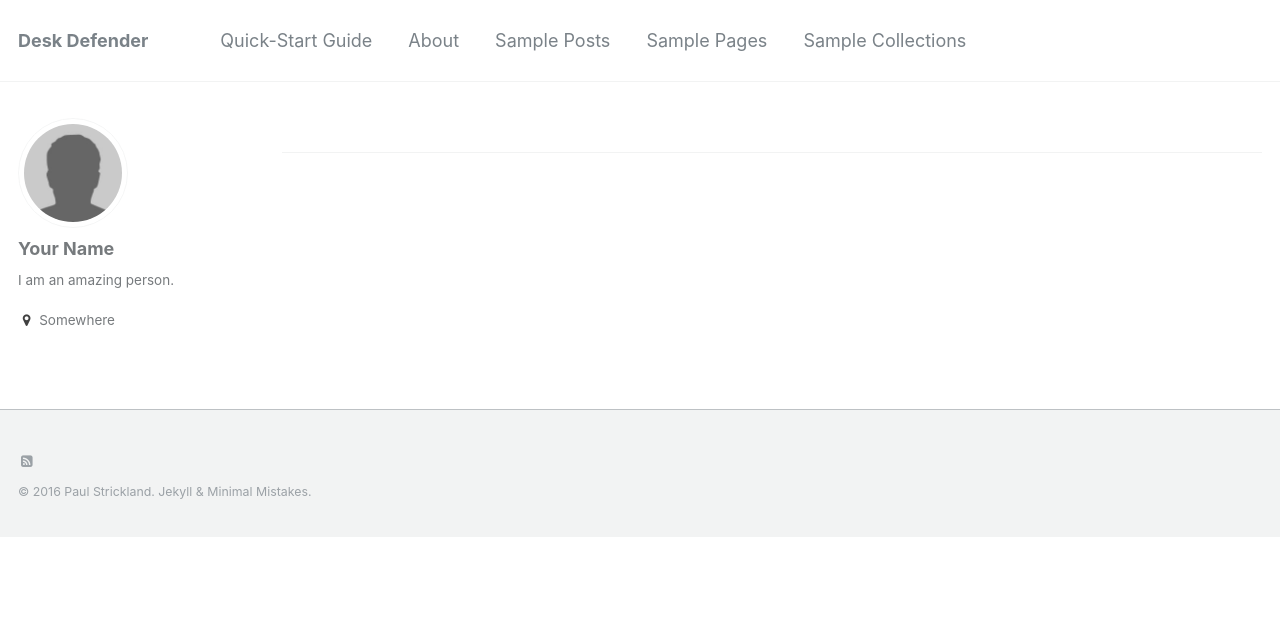
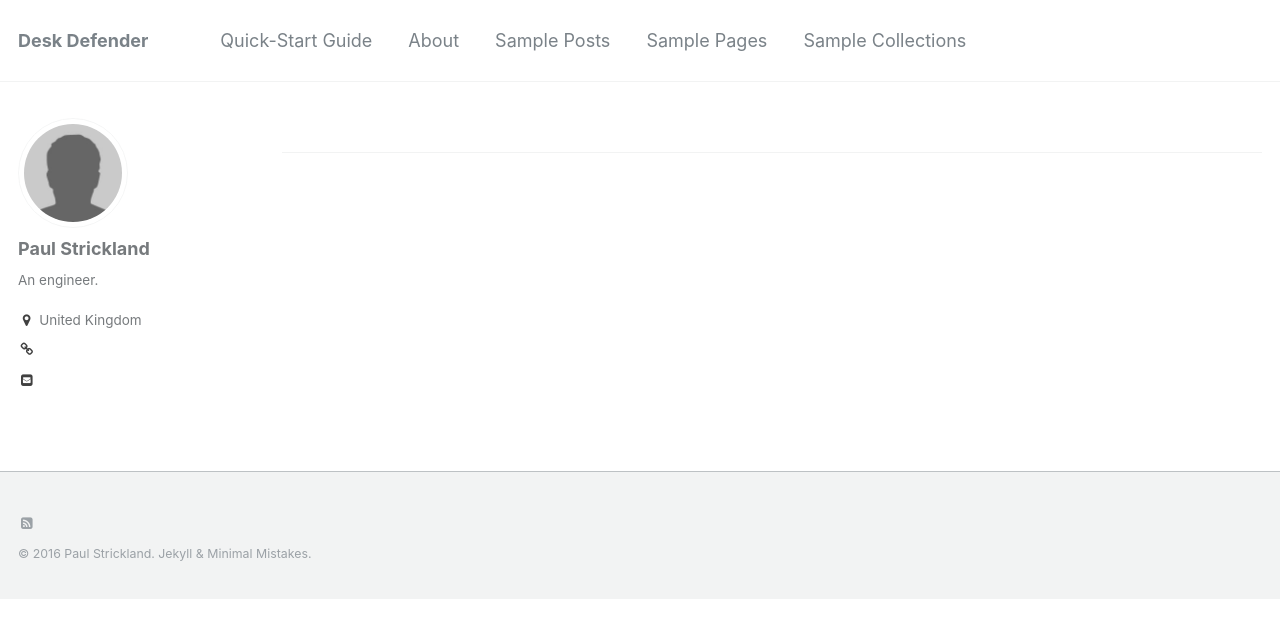
Before and after one commit to pestrickland/desk_defender, a Jekyll site: the page built from index.html, in a window 1280 px wide. Shown: the top 638 px of the page. Built offline with Jekyll 4.4.1, drawn with Linux system fonts in a browser that asks for light colours; the list of posts is cut into pages by our own code; some of the changed lines change nothing that is shown.

Commit message:
Update config.

```diff
--- a/_config.yml
+++ b/_config.yml
@@ -8,11 +8,11 @@
 # Site Settings
 locale                   : "en-GB"
 title                    : "Desk Defender"
-title_separator          : "-"
-name                     : "Paul Strickland"
+title_separator          : "|"
+name                     : &name "Paul Strickland"
 description              : "A project log."
-url                      : "https://pestrickland.github.io/desk_defender" # the base hostname & protocol for your site e.g. "https://mmistakes.github.io"
-baseurl                  : # the subpath of your site, e.g. "/blog"
+url                      : "https://pestrickland.github.io/"  # the base hostname & protocol for your site e.g. "https://mmistakes.github.io"
+baseurl                  : "/desk_defender"  # the subpath of your site, e.g. "/blog"
 gh_repo                  :
 teaser                   : # filename of teaser fallback teaser image placed in /images/, .e.g. "500x300.png"
 # breadcrumbs            : false # true, false (default)
@@ -63,12 +63,12 @@ google_ad_slot           :
 
 # Site Author
 author:
-  name             : "Your Name"
+  name             : *name
   avatar           : "bio-photo.jpg"
-  bio              : "I am an amazing person."
-  location         : "Somewhere"
-  email            :
-  uri              :
+  bio              : "An engineer."
+  location         : "United Kingdom"
+  email            : "paul@pestrickland.co.uk"
+  uri              : "http://pestrickland.co.uk"
   bitbucket        :
   codepen          :
   dribbble         :
@@ -151,7 +151,7 @@ kramdown:
 permalink: /:categories/:title/
 paginate: 5 # amount of posts to show
 paginate_path: /page:num/
-timezone: # http://en.wikipedia.org/wiki/List_of_tz_database_time_zones
+timezone: Europe/London # http://en.wikipedia.org/wiki/List_of_tz_database_time_zones
 
 
 # Plugins
@@ -206,3 +206,30 @@ compress_html:
   clippings: all
   ignore:
     envs: development
+
+defaults:
+  # _posts
+  - scope:
+      path: ""
+      type: posts
+    values:
+      layout: single
+      author_profile: true
+      read_time: true
+      comments: true
+      share: true
+      related: true
+
+  # _pages
+  - scope:
+      path: ""
+      type: pages
+    values:
+      layout: single
+
+  # _collections
+  - scope:
+      path: ""
+      type: collections
+    values:
+      layout: single
```
